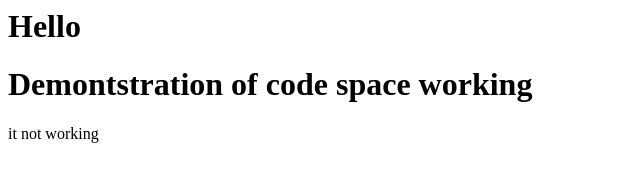
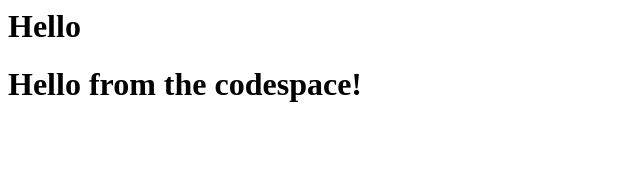
Before and after one commit to Ramanjali17/skills-code-with-codespaces, a plain HTML site: page index.html in a window 1280 px wide. Shown: the whole page, without its empty margins (0-640 px from the left). Drawn offline with Linux system fonts and the light colour scheme.

Commit message:
Adding hello from the codespace!

```diff
--- a/index.html
+++ b/index.html
@@ -1,5 +1,4 @@
 <html>
   <h1>Hello</h1>
-  <h1>Demontstration of code space working</h1>
-  <p>it not working</p>
-</html>
+  <h1>Hello from the codespace!</h1>
+  </html>
```
